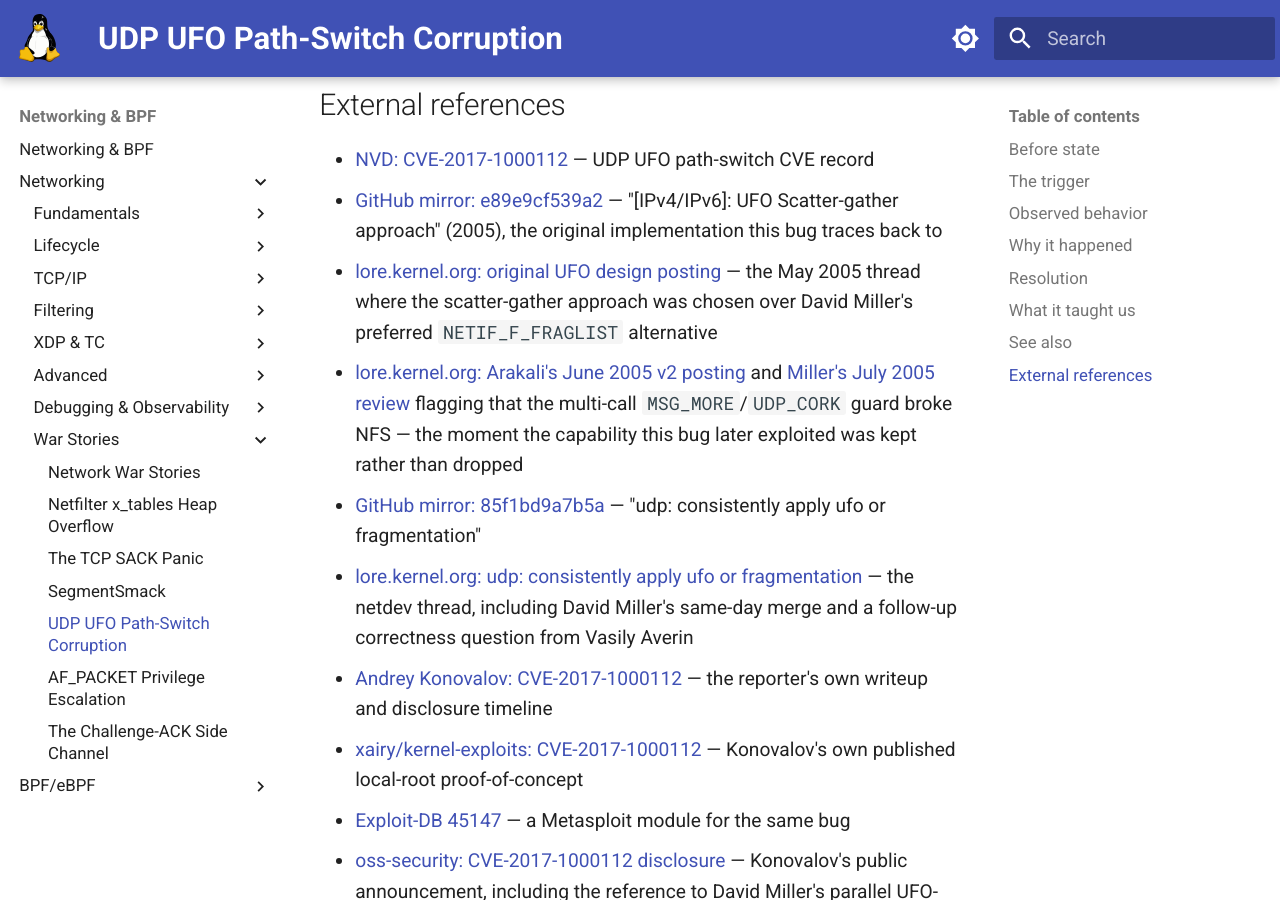
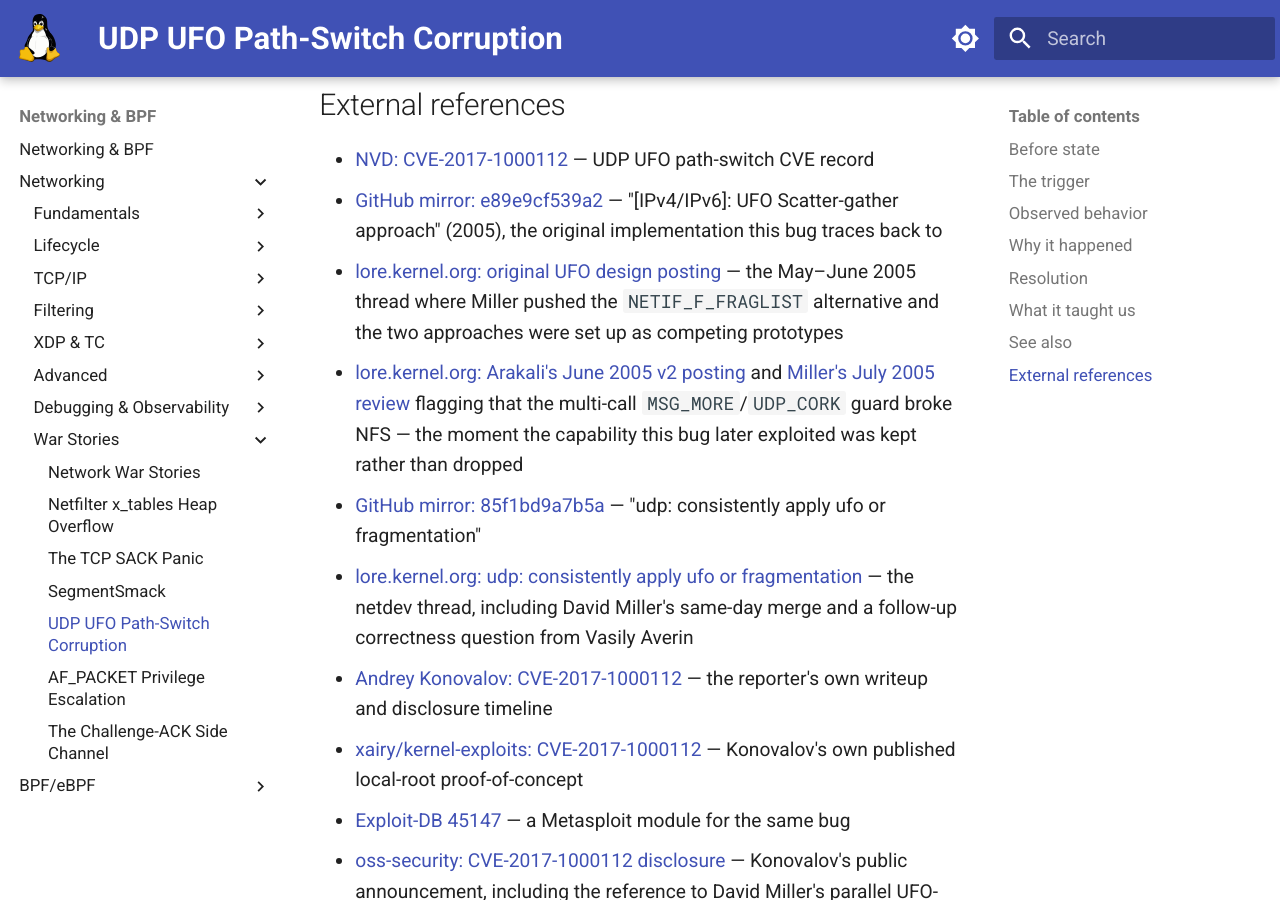
Before and after one commit to laveeshb/linux-kernel-internals, an MkDocs documentation site: the page built from docs/net/war-stories/udp-ufo.md, in a window 1280 px wide and 900 px high, scrolled down 6456 px. Built offline with MkDocs 1.6.1 and Material for MkDocs 9.7.7, drawn with Linux system fonts in a browser that asks for light colours.

```diff
--- a/docs/net/war-stories/udp-ufo.md
+++ b/docs/net/war-stories/udp-ufo.md
@@ -74,7 +74,7 @@ But it meant the kernel had two fixes in flight at once for the same underlying
 
 - [NVD: CVE-2017-1000112](https://nvd.nist.gov/vuln/detail/CVE-2017-1000112) — UDP UFO path-switch CVE record
 - [GitHub mirror: e89e9cf539a2](https://github.com/torvalds/linux/commit/e89e9cf539a28df7d0eb1d0a545368e9920b34ac) — "[IPv4/IPv6]: UFO Scatter-gather approach" (2005), the original implementation this bug traces back to
-- [lore.kernel.org: original UFO design posting](https://lore.kernel.org/netdev/20050526232006.60E6365005@linux.site/) — the May 2005 thread where the scatter-gather approach was chosen over David Miller's preferred `NETIF_F_FRAGLIST` alternative
+- [lore.kernel.org: original UFO design posting](https://lore.kernel.org/netdev/20050526232006.60E6365005@linux.site/) — the May–June 2005 thread where Miller pushed the `NETIF_F_FRAGLIST` alternative and the two approaches were set up as competing prototypes
 - [lore.kernel.org: Arakali's June 2005 v2 posting](https://lore.kernel.org/netdev/20050603004106.BAB6A7B990@linux.site/) and [Miller's July 2005 review](https://lore.kernel.org/netdev/20050719.142320.52167011.davem@davemloft.net/) flagging that the multi-call `MSG_MORE`/`UDP_CORK` guard broke NFS — the moment the capability this bug later exploited was kept rather than dropped
 - [GitHub mirror: 85f1bd9a7b5a](https://github.com/torvalds/linux/commit/85f1bd9a7b5a79d5baa8bf44af19658f7bf77bfa) — "udp: consistently apply ufo or fragmentation"
 - [lore.kernel.org: udp: consistently apply ufo or fragmentation](https://lore.kernel.org/netdev/20170810162919.50577-1-willemdebruijn.kernel@gmail.com/) — the netdev thread, including David Miller's same-day merge and a follow-up correctness question from Vasily Averin
```
Also changed, not shown: docs/net/war-stories/af-packet.md (+1 -1 lines).
